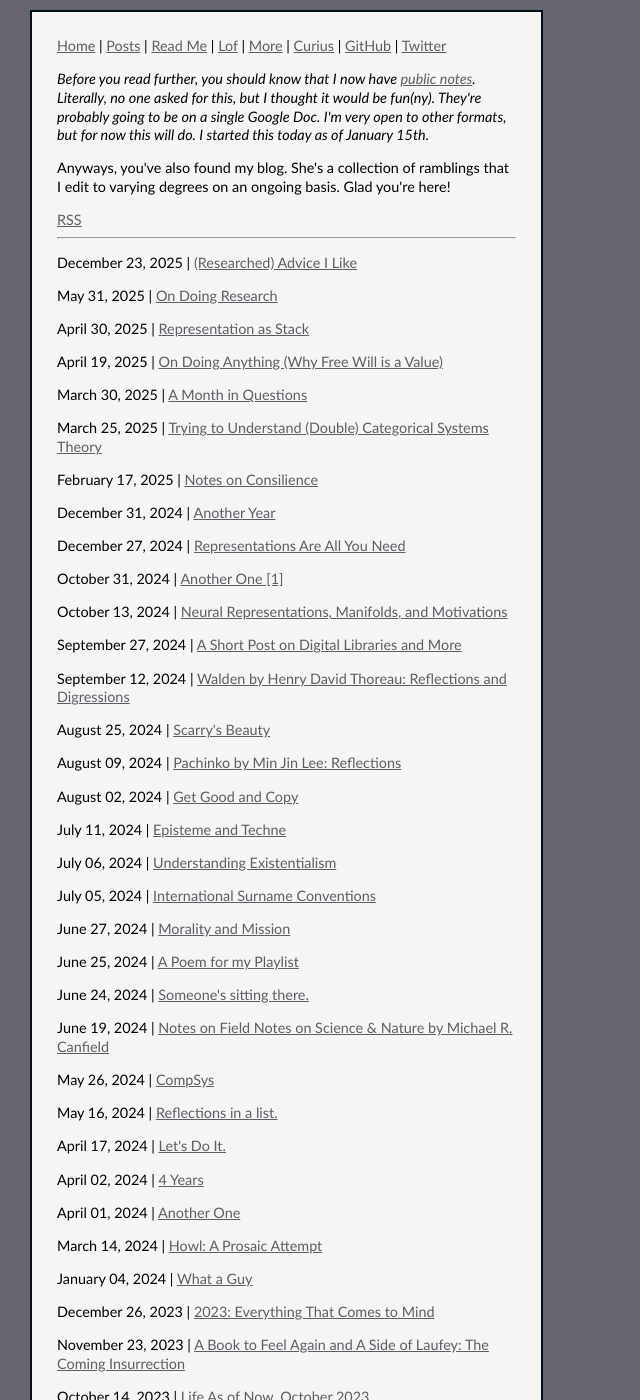
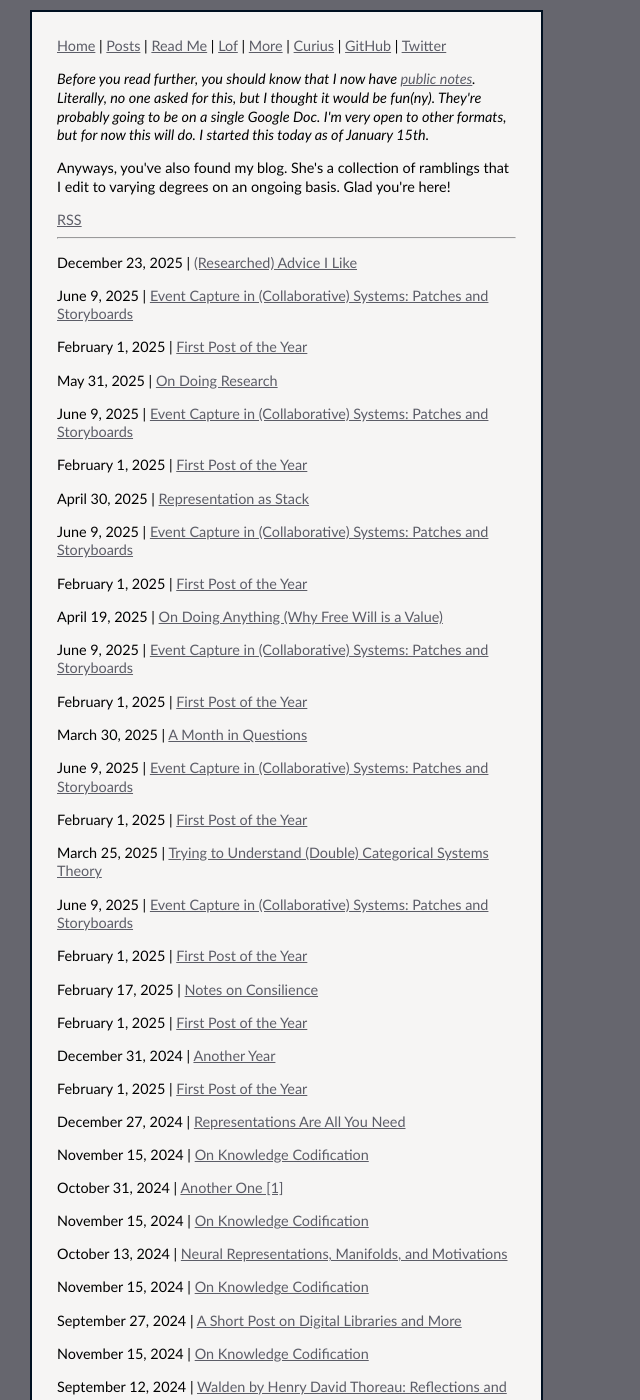
Before and after one commit to hamidahoderinwale/hamidahoderinwale.github.io, a Jekyll site: the page built from blog/blog.html, in a window 1280 px wide and 1400 px high. Shown: the whole window, without its empty margins (0-640 px from the left). Built offline with Jekyll 4.4.1, drawn with Linux system fonts in a browser that asks for light colours; some of the changed text lies outside the part shown.

Commit message:
Consolidate blog post changes and update blog layout for chronological ordering

```diff
--- a/_layouts/blog.html
+++ b/_layouts/blog.html
@@ -13,20 +13,63 @@ layout: default
         {% assign sorted_posts = site.posts | sort: 'date' | reverse %}
         {% for post in sorted_posts %}
             {% unless post.title == "Whoosh" or post.title == "Spending Time" %}
-                <p>{{ post.date | date: "%B %d, %Y" }} | <a href="{{ post.url | relative_url }}">{{ post.title }}</a></p>
+                {% assign post_date = post.date | date: "%Y-%m-%d" %}
+                {% assign display_date = post.date | date: "%B %d, %Y" %}
+
+                {% comment %} Insert external posts that come after this Jekyll post chronologically {% endcomment %}
+                {% if post_date < "2025-12-23" and post_date >= "2025-06-10" %}
+                    <p>June 9, 2025 | <a href="https://hamidahoderinwale.bearblog.dev/event-capture-in-collaborative-systems-diffs-and-storyboards/" target="_blank">Event Capture in (Collaborative) Systems: Patches and Storyboards</a></p>
+                {% endif %}
+
+                {% if post_date < "2025-06-09" and post_date >= "2025-02-02" %}
+                    <p>June 9, 2025 | <a href="https://hamidahoderinwale.bearblog.dev/event-capture-in-collaborative-systems-diffs-and-storyboards/" target="_blank">Event Capture in (Collaborative) Systems: Patches and Storyboards</a></p>
+                    <p>February 1, 2025 | <a href="https://hamidahoderinwale.bearblog.dev/2025-public-notes/" target="_blank">First Post of the Year</a></p>
+                {% endif %}
+
+                {% if post_date < "2025-02-01" and post_date >= "2024-12-01" %}
+                    <p>February 1, 2025 | <a href="https://hamidahoderinwale.bearblog.dev/2025-public-notes/" target="_blank">First Post of the Year</a></p>
+                {% endif %}
+
+                {% if post_date < "2024-12-01" and post_date >= "2024-11-30" %}
+                    <p>November 29, 2024 | <a href="https://hamidahoderinwale.bearblog.dev/another-one-2/" target="_blank">Another One [2]</a></p>
+                {% endif %}
+
+                {% if post_date < "2024-11-29" and post_date >= "2024-11-16" %}
+                    <p>November 29, 2024 | <a href="https://hamidahoderinwale.bearblog.dev/another-one-2/" target="_blank">Another One [2]</a></p>
+                    <p>November 15, 2024 | <a href="https://hamidahoderinwale.bearblog.dev/on-knowledge-codification/" target="_blank">On Knowledge Codification</a></p>
+                {% endif %}
+
+                {% if post_date < "2024-11-15" and post_date >= "2023-12-17" %}
+                    <p>November 15, 2024 | <a href="https://hamidahoderinwale.bearblog.dev/on-knowledge-codification/" target="_blank">On Knowledge Codification</a></p>
+                {% endif %}
+
+                {% if post_date < "2023-12-16" and post_date >= "2023-11-16" %}
+                    <p>December 16, 2023 | <a href="https://hackmd.io/@ecx2VlHIRJSuD55CidtDSw/S1ongx3Lp">Notes on <em>Confucius: The Secular as Sacred</em></a></p>
+                {% endif %}
+
+                {% if post_date < "2023-11-15" and post_date >= "2023-06-02" %}
+                    <p>December 16, 2023 | <a href="https://hackmd.io/@ecx2VlHIRJSuD55CidtDSw/S1ongx3Lp">Notes on <em>Confucius: The Secular as Sacred</em></a></p>
+                    <p>November 15, 2023 | <a href="https://hackmd.io/@ecx2VlHIRJSuD55CidtDSw/B19-vKMN6" target="_blank">Metascience? (Notes)</a></p>
+                {% endif %}
+
+                {% if post_date < "2023-06-01" and post_date >= "2023-04-20" %}
+                    <p>November 15, 2023 | <a href="https://hackmd.io/@ecx2VlHIRJSuD55CidtDSw/B19-vKMN6" target="_blank">Metascience? (Notes)</a></p>
+                    <p>June 2023 | <a href="https://hackmd.io/@ecx2VlHIRJSuD55CidtDSw/ByZRgBtOh" target="_blank">Ramblings on the Creative Technologists</a></p>
+                {% endif %}
+
+                {% if post_date < "2023-04-19" %}
+                    <p>June 2023 | <a href="https://hackmd.io/@ecx2VlHIRJSuD55CidtDSw/ByZRgBtOh" target="_blank">Ramblings on the Creative Technologists</a></p>
+                    <p>April 19, 2023 | <a href="https://onedropofcoffee.substack.com/p/give-and-take.html" target="_blank">Give and Take</a></p>
+                {% endif %}
+
+                <p>{{ display_date }} | <a href="{{ post.url | relative_url }}">{{ post.title }}</a></p>
             {% endunless %}
         {% endfor %}
 
-        <!-- External posts (manually maintained) - most recent first -->
-        <p>June 9, 2025 | <a href="https://hamidahoderinwale.bearblog.dev/event-capture-in-collaborative-systems-diffs-and-storyboards/" target="_blank">Event Capture in (Collaborative) Systems: Patches and Storyboards</a></p>
-
-        <!-- External posts (manually maintained) - older posts -->
-        <p>February 1, 2025 | <a href="https://hamidahoderinwale.bearblog.dev/2025-public-notes/" target="_blank">First Post of the Year</a></p>
-        <p>November 29, 2024 | <a href="https://hamidahoderinwale.bearblog.dev/another-one-2/" target="_blank">Another One [2]</a></p>
-        <p>November 15, 2024 | <a href="https://hamidahoderinwale.bearblog.dev/on-knowledge-codification/" target="_blank">On Knowledge Codification</a></p>
-        <p>December 16, 2023 | <a href="https://hackmd.io/@ecx2VlHIRJSuD55CidtDSw/S1ongx3Lp">Notes on <em>Confucius: The Secular as Sacred</em></a></p>
-        <p>November 15, 2023 | <a href="https://hackmd.io/@ecx2VlHIRJSuD55CidtDSw/B19-vKMN6" target="_blank">Metascience? (Notes)</a></p>
-        <p>June 2023 | <a href="https://hackmd.io/@ecx2VlHIRJSuD55CidtDSw/ByZRgBtOh" target="_blank">Ramblings on the Creative Technologists</a></p>
-        <p>April 19, 2023 | <a href="https://onedropofcoffee.substack.com/p/give-and-take.html" target="_blank">Give and Take</a></p>
+        {% comment %} Add external posts that are older than all Jekyll posts {% endcomment %}
+        {% assign oldest_jekyll_date = sorted_posts.last.date | date: "%Y-%m-%d" %}
+        {% if oldest_jekyll_date > "2023-04-19" %}
+            <p>April 19, 2023 | <a href="https://onedropofcoffee.substack.com/p/give-and-take.html" target="_blank">Give and Take</a></p>
+        {% endif %}
     </div>
 </div>
```
Also changed, not shown: _posts/2025-12-23-advice-i-like.md (+2 -2 lines).
